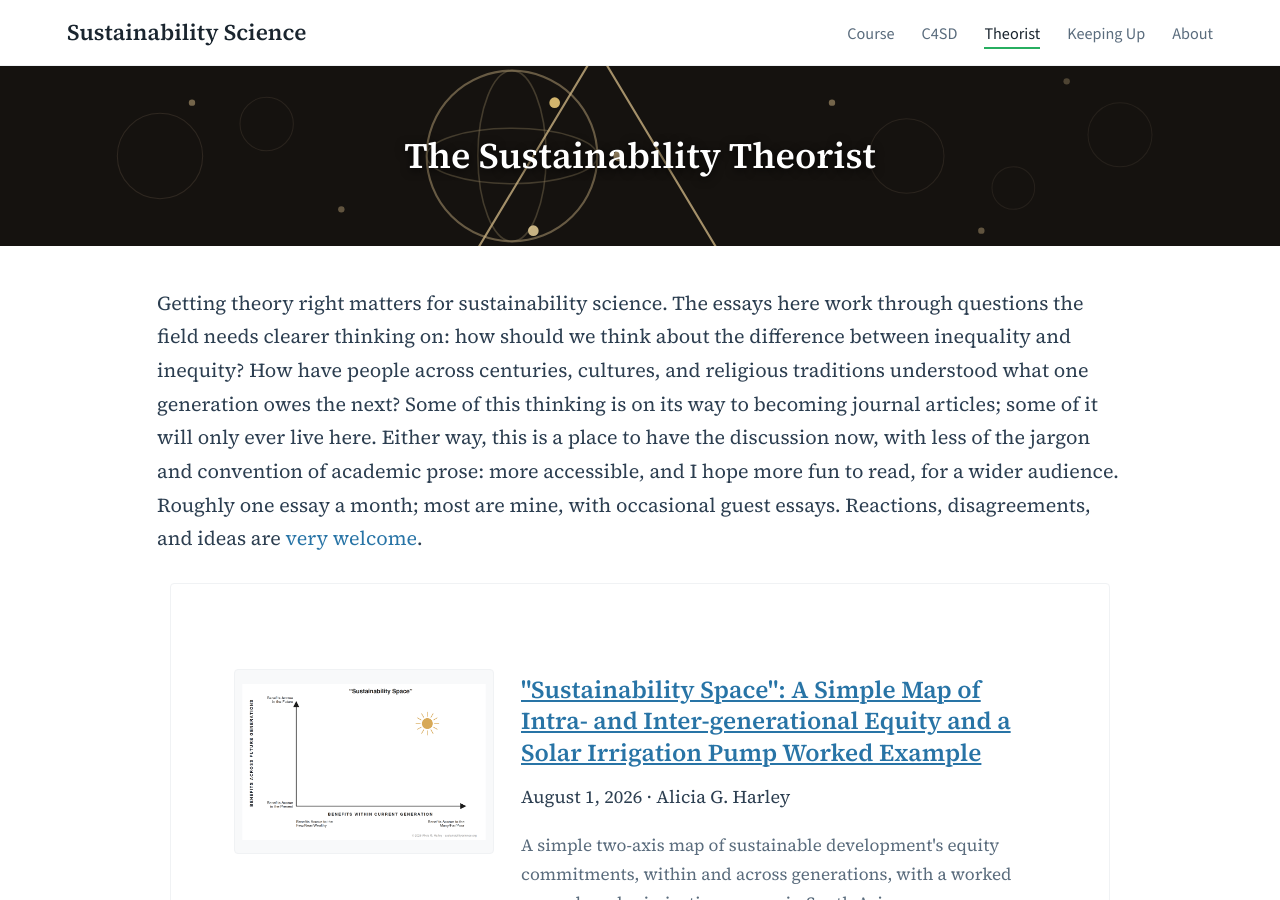
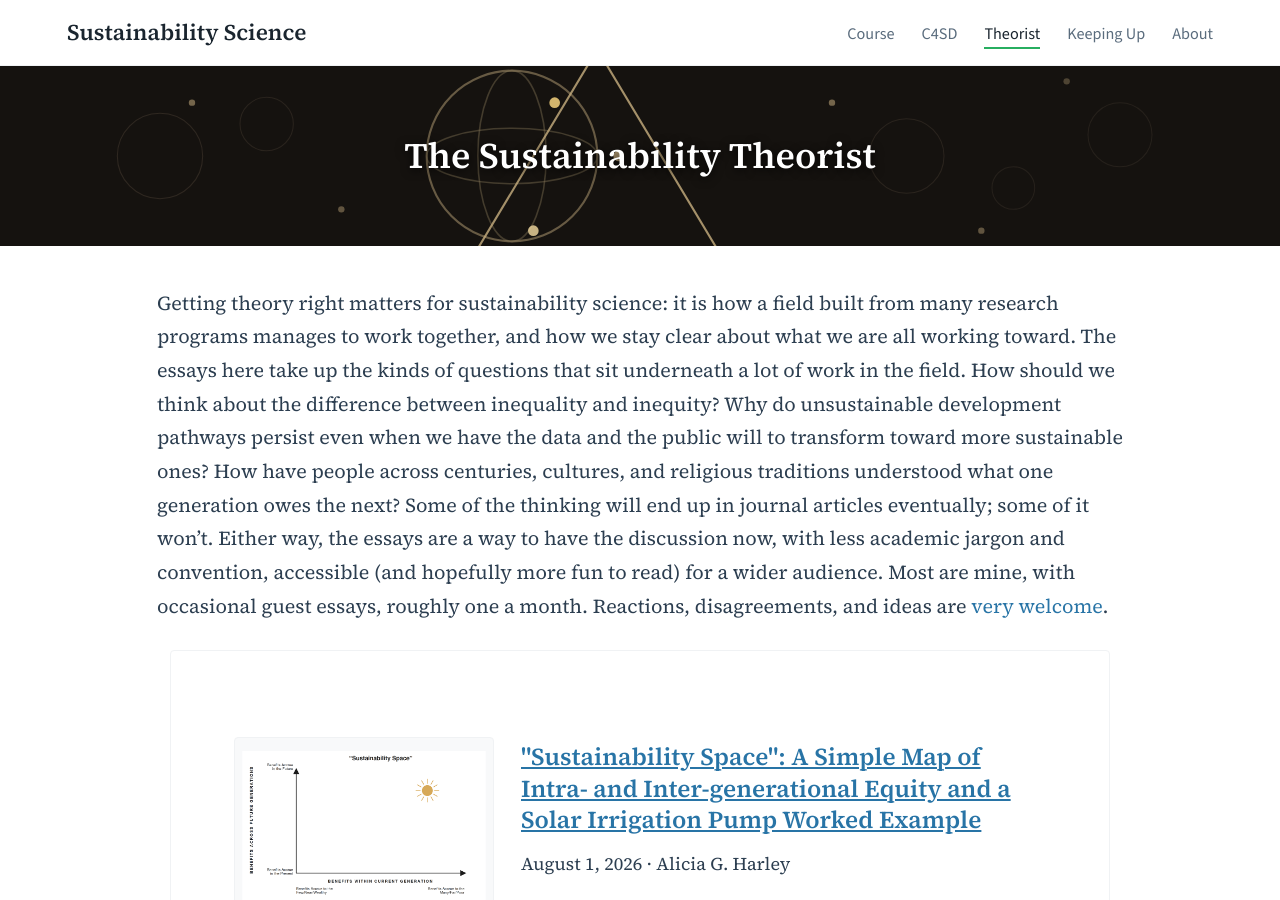
Before and after one commit to agharley/sustsci, a Jekyll site: the page built from theorist/index.md, in a window 1280 px wide and 900 px high. Built offline with Jekyll 4.4.1, drawn with Linux system fonts in a browser that asks for light colours.

Commit message:
theorist intro text update

```diff
--- a/theorist/index.md
+++ b/theorist/index.md
@@ -5,14 +5,17 @@ description: Essays on the conceptual foundations of sustainability science—cl
 banner_image: /assets/images/theorist-banner.svg
 wide: true
 intro: >-
-  Getting theory right matters for sustainability science. The essays here work through
-  questions the field needs clearer thinking on: how should we think about the difference
-  between inequality and inequity? How have people across centuries, cultures, and religious
-  traditions understood what one generation owes the next? Some of this thinking is on its
-  way to becoming journal articles; some of it will only ever live here. Either way, this is
-  a place to have the discussion now, with less of the jargon and convention of academic
-  prose: more accessible, and I hope more fun to read, for a wider audience. Roughly one
-  essay a month; most are mine, with occasional guest essays. Reactions, disagreements, and
+  Getting theory right matters for sustainability science: it is how a field built from
+  many research programs manages to work together, and how we stay clear about what we are
+  all working toward. The essays here take up the kinds of questions that sit underneath a
+  lot of work in the field. How should we think about the difference between inequality and
+  inequity? Why do unsustainable development pathways persist even when we have the data and
+  the public will to transform toward more sustainable ones? How have people across
+  centuries, cultures, and religious traditions understood what one generation owes the
+  next? Some of the thinking will end up in journal articles eventually; some of it won't.
+  Either way, the essays are a way to have the discussion now, with less academic jargon and
+  convention, accessible (and hopefully more fun to read) for a wider audience. Most are
+  mine, with occasional guest essays, roughly one a month. Reactions, disagreements, and
   ideas are [very welcome](/harley/).
 ---
 
```
